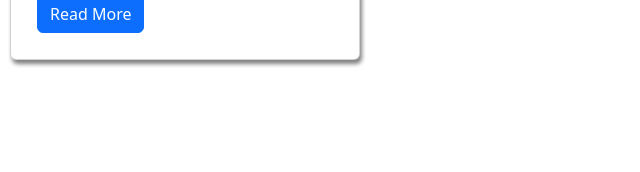
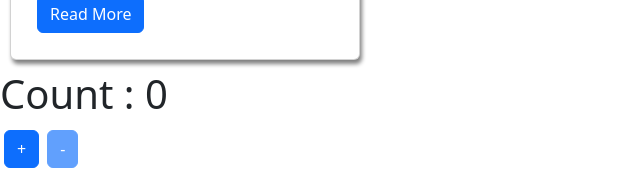
Before and after one commit to arefinMilen/React-JS, a React (Create React App) app in the folder my-app/: page / in a window 1280 px wide. Shown: the part 1941-2113 px from the top of the page, without its empty margins (0-640 px from the left). Before the commit the page ends 2011 px from the top, so only its background shows below. Built offline with nearby package versions, Linux system fonts and the light colour scheme.

Commit message:
added state , setState, and evet handler

```diff
--- a/my-app/src/App.js
+++ b/my-app/src/App.js
@@ -4,6 +4,7 @@
 import data from './mydata.json';
 import List from './components/unique_list/list';
 import ReactBootstrap from './components/React-Bootstrap/ReactBootstrap';
+import State  from './components/State';
 
 import {FaFacebook,FaInstagram } from "react-icons/fa";
 
@@ -69,6 +70,11 @@
           <div>
           <ReactBootstrap />
           </div>
+                  {/*  state start */}
+                  <div>
+
+          <State />
+                  </div>
 </>
   );
 }
--- /dev/null
+++ b/my-app/src/components/State.js
@@ -0,0 +1,35 @@
+import React, { Component } from 'react'
+import Button from 'react-bootstrap/Button';
+
+
+export default class State extends Component {
+
+
+    constructor(props) {
+        super(props)
+
+        this.state = {
+           count: 0
+        }
+      }
+      handleIncrement =() => {
+        this.setState( {
+            count: this.state.count + 1
+        })
+      }
+      handleDecrement = () => {
+        this.setState({
+            count: this.state.count -1
+        })
+      }
+  render() {
+    const {count} = this.state;
+    return (
+      <div>
+        <h1>Count : {count}</h1>
+        <Button onClick={this.handleIncrement} className='m-1'disabled={count===5 ? true : false}>+</Button>
+        <Button onClick={this.handleDecrement} className='m-1' disabled={count===0 ?true : false}>-</Button>
+      </div>
+    )
+  }
+}
```
